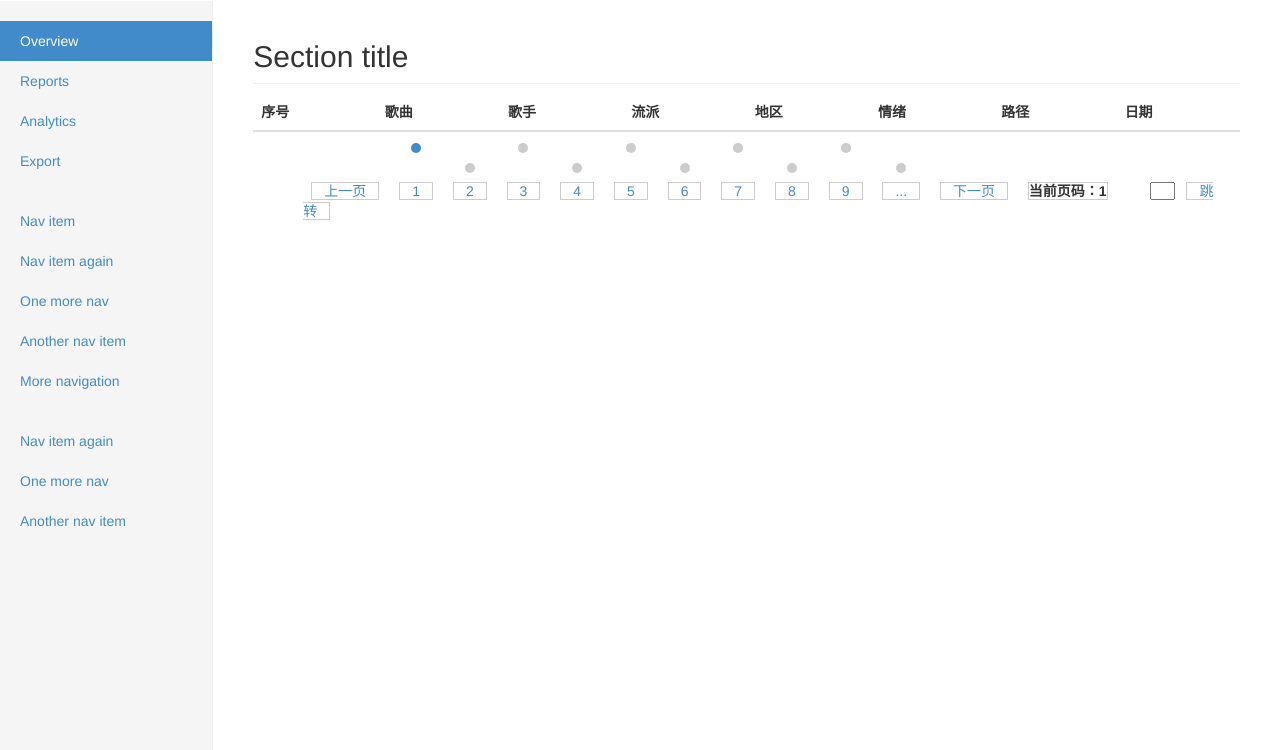
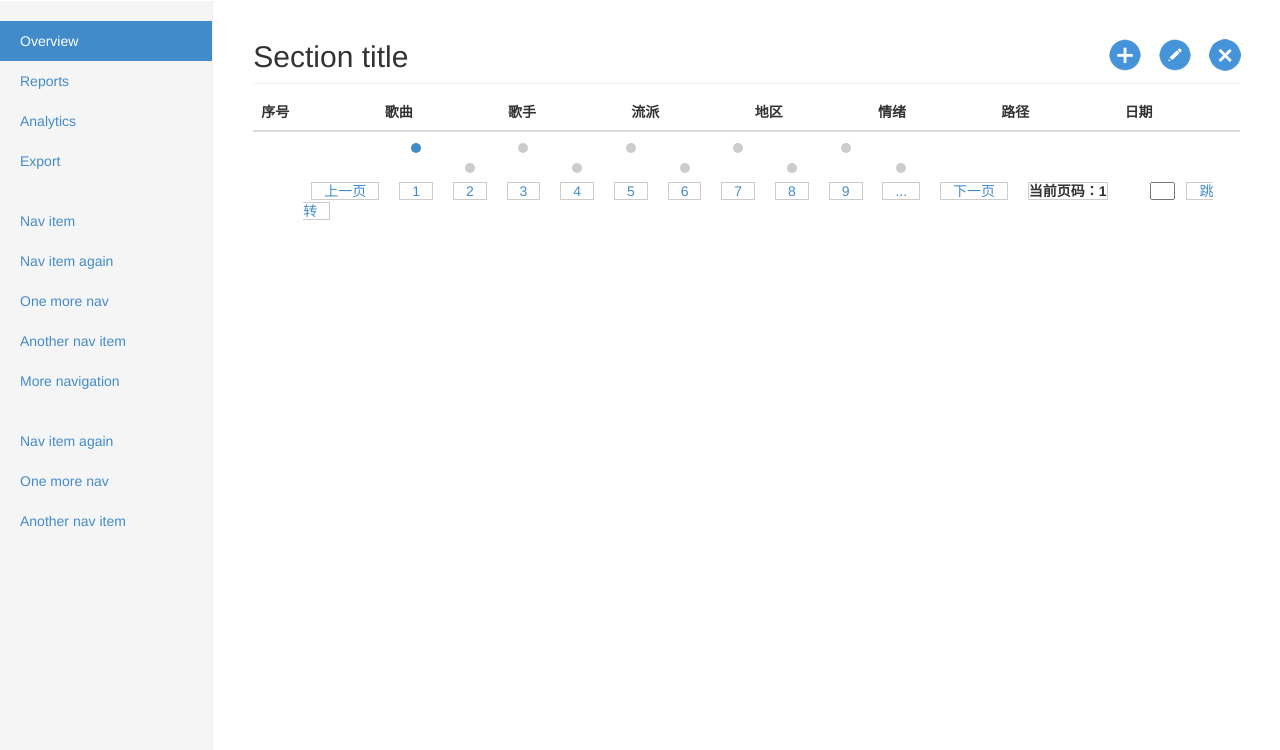
Before and after one commit to 321QNM/music_platform, a Python web app: template templates/adminindex.html in a window 1280 px wide. Shown: the part 50-800 px from the top of the page. Run offline with Jinja, Linux system fonts and the light colour scheme; the template is opened without the code that fills it, so the values that code supplies are empty; some libraries are stand-ins or nearby versions.

Commit message:
增删改图标（没有js接口）
图片 和 html css 文件

```diff
--- a/static/css/adminindex.css
+++ b/static/css/adminindex.css
@@ -149,3 +149,36 @@ body {
 .table tbody tr.active_tr {
   background:#418BCA;
 }
+.main .bt{
+background-repeat: no-repeat;
+  background-position: center;
+  display: inline-block;
+  cursor: pointer;
+  width: 50px;
+  height: 50px;
+  position: absolute;
+  -moz-transition: 0.3s;
+  -webkit-transition: 0.3s;
+  -o-transition: 0.3s;
+  transition: 0.3s;
+  -moz-user-select: none;
+  -khtml-user-select: none;
+  -webkit-user-select: none;
+  -o-user-select: none;
+  user-select: none;
+}
+.main .addBt{
+  background-image: url(../images/add.png);
+  right:130px;
+  top: 30px;
+}
+.main .editBt{
+  background-image: url(../images/edit.png);
+  right:80px;
+  top: 30px;
+}
+.main .delBt{
+  background-image: url(../images/del.png);
+  right:30px;
+  top: 30px;
+}
--- a/static/js/adminindex.js
+++ b/static/js/adminindex.js
@@ -128,7 +128,7 @@ $(document).ready(function(){
     });
     $('#jump').click(function(){
         pagenum = $('#pageNum').val();
-        alert(pagenum);
-        // updatepageNum(pagenum);
+        // alert(pagenum);
+        updatepageNum(pagenum);
     });
 });
--- a/templates/adminindex.html
+++ b/templates/adminindex.html
@@ -89,6 +89,11 @@
             </div> -->
 
             <h2 class="sub-header">Section title</h2>
+            <!-- 三个功能按钮 -->
+            <div class="addBt bt"></div>
+            <div class="editBt bt"></div>
+            <div class="delBt bt"></div>
+
             <div class="table-responsive">
             <table class="table">
               <thead>
```
Also changed, not shown: static/images/add.png (added), static/images/del.png (added), static/images/edit.png (added).
